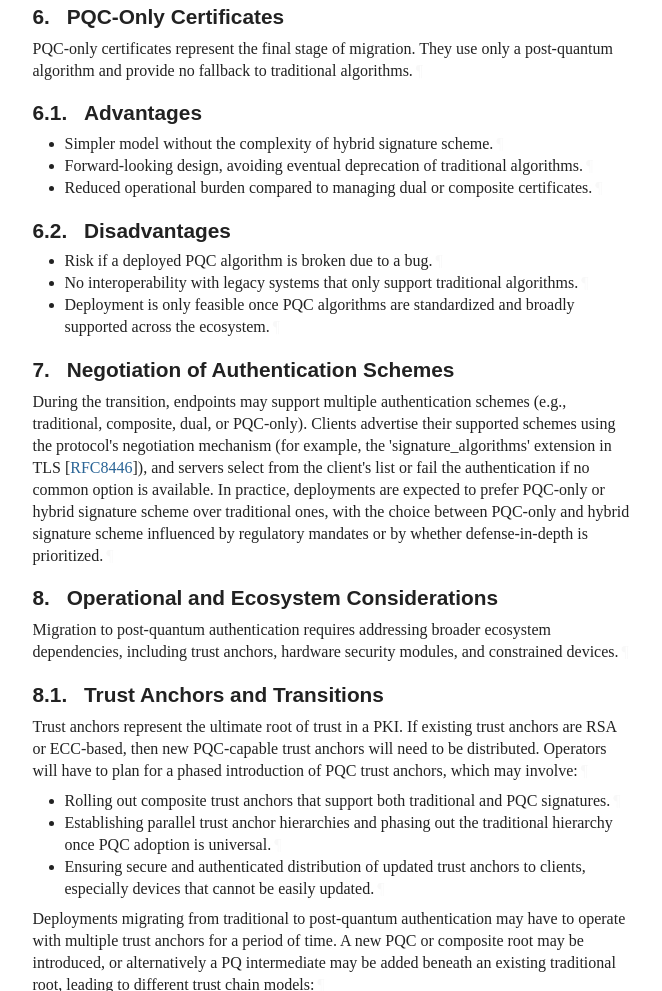
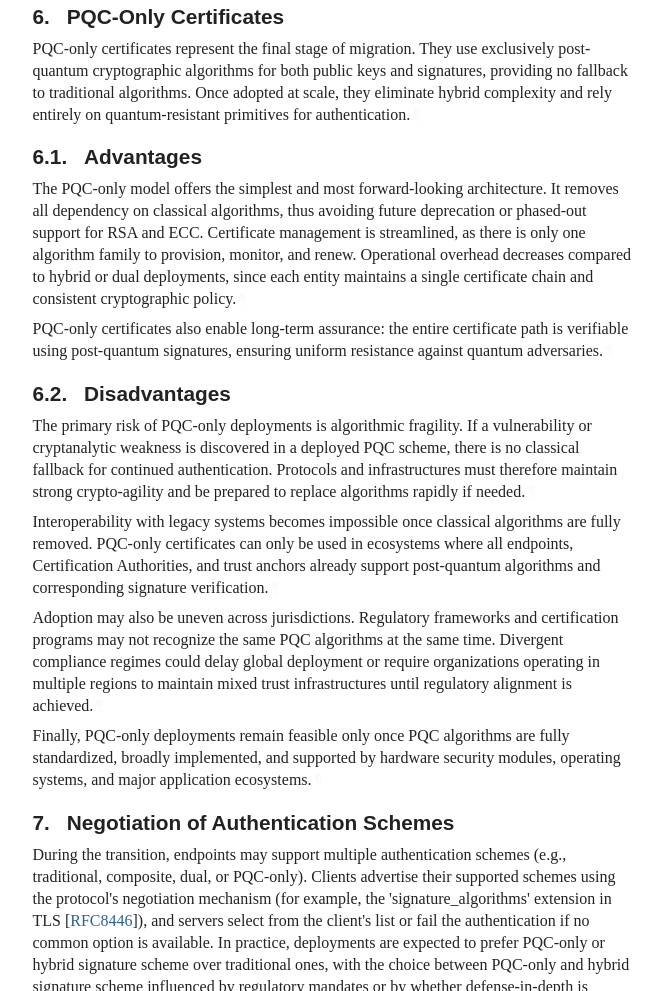
Before and after one commit to tireddy2/pqc-cert-guidance, a plain HTML site: page draft-reddy-pquip-pqc-signature-migration.html in a window 1280 px wide. Shown: the part 4432-5423 px from the top of the page, without its empty margins (92-754 px from the left). Drawn offline with Linux system fonts and the light colour scheme; a web font is replaced by a local one.

Commit message:
Script updating gh-pages from 03590a5. [ci skip]

```diff
--- a/draft-reddy-pquip-pqc-signature-migration.html
+++ b/draft-reddy-pquip-pqc-signature-migration.html
@@ -1521,25 +1521,26 @@ and potential downgrade risks if only one chain is validated.<a href="#section-5
       <h2 id="name-pqc-only-certificates">
 <a href="#section-6" class="section-number selfRef">6. </a><a href="#name-pqc-only-certificates" class="section-name selfRef">PQC-Only Certificates</a>
       </h2>
-<p id="section-6-1">PQC-only certificates represent the final stage of migration. They use
-only a post-quantum algorithm and provide no fallback to traditional algorithms.<a href="#section-6-1" class="pilcrow">¶</a></p>
+<p id="section-6-1">PQC-only certificates represent the final stage of migration.
+They use exclusively post-quantum cryptographic algorithms for both
+public keys and signatures, providing no fallback to traditional
+algorithms.  Once adopted at scale, they eliminate hybrid complexity and
+rely entirely on quantum-resistant primitives for authentication.<a href="#section-6-1" class="pilcrow">¶</a></p>
 <div id="advantages-2">
 <section id="section-6.1">
         <h3 id="name-advantages-3">
 <a href="#section-6.1" class="section-number selfRef">6.1. </a><a href="#name-advantages-3" class="section-name selfRef">Advantages</a>
         </h3>
-<ul class="compact">
-<li class="compact" id="section-6.1-1.1">
-            <p id="section-6.1-1.1.1">Simpler model without the complexity of hybrid signature scheme.<a href="#section-6.1-1.1.1" class="pilcrow">¶</a></p>
-</li>
-          <li class="compact" id="section-6.1-1.2">
-            <p id="section-6.1-1.2.1">Forward-looking design, avoiding eventual deprecation of traditional
-algorithms.<a href="#section-6.1-1.2.1" class="pilcrow">¶</a></p>
-</li>
-          <li class="compact" id="section-6.1-1.3">
-            <p id="section-6.1-1.3.1">Reduced operational burden compared to managing dual or composite certificates.<a href="#section-6.1-1.3.1" class="pilcrow">¶</a></p>
-</li>
-        </ul>
+<p id="section-6.1-1">The PQC-only model offers the simplest and most forward-looking
+architecture. It removes all dependency on classical algorithms, thus
+avoiding future deprecation or phased-out support for RSA and ECC.
+Certificate management is streamlined, as there is only one algorithm
+family to provision, monitor, and renew. Operational overhead decreases
+compared to hybrid or dual deployments, since each entity maintains a
+single certificate chain and consistent cryptographic policy.<a href="#section-6.1-1" class="pilcrow">¶</a></p>
+<p id="section-6.1-2">PQC-only certificates also enable long-term assurance: the entire
+certificate path is verifiable using post-quantum signatures, ensuring
+uniform resistance against quantum adversaries.<a href="#section-6.1-2" class="pilcrow">¶</a></p>
 </section>
 </div>
 <div id="disadvantages-2">
@@ -1547,19 +1548,25 @@ algorithms.<a href="#section-6.1-1.2.1" class="pilcrow">¶</a></p>
         <h3 id="name-disadvantages-3">
 <a href="#section-6.2" class="section-number selfRef">6.2. </a><a href="#name-disadvantages-3" class="section-name selfRef">Disadvantages</a>
         </h3>
-<ul class="compact">
-<li class="compact" id="section-6.2-1.1">
-            <p id="section-6.2-1.1.1">Risk if a deployed PQC algorithm is broken due to a bug.<a href="#section-6.2-1.1.1" class="pilcrow">¶</a></p>
-</li>
-          <li class="compact" id="section-6.2-1.2">
-            <p id="section-6.2-1.2.1">No interoperability with legacy systems that only support traditional
-algorithms.<a href="#section-6.2-1.2.1" class="pilcrow">¶</a></p>
-</li>
-          <li class="compact" id="section-6.2-1.3">
-            <p id="section-6.2-1.3.1">Deployment is only feasible once PQC algorithms are standardized and
-broadly supported across the ecosystem.<a href="#section-6.2-1.3.1" class="pilcrow">¶</a></p>
-</li>
-        </ul>
+<p id="section-6.2-1">The primary risk of PQC-only deployments is algorithmic fragility. If a
+vulnerability or cryptanalytic weakness is discovered in a deployed PQC
+scheme, there is no classical fallback for continued authentication.
+Protocols and infrastructures must therefore maintain strong
+crypto-agility and be prepared to replace algorithms rapidly if needed.<a href="#section-6.2-1" class="pilcrow">¶</a></p>
+<p id="section-6.2-2">Interoperability with legacy systems becomes impossible once classical
+algorithms are fully removed. PQC-only certificates can only be used in
+ecosystems where all endpoints, Certification Authorities, and
+trust anchors already support post-quantum algorithms and corresponding
+signature verification.<a href="#section-6.2-2" class="pilcrow">¶</a></p>
+<p id="section-6.2-3">Adoption may also be uneven across jurisdictions. Regulatory frameworks
+and certification programs may not recognize the same PQC
+algorithms at the same time. Divergent compliance regimes could delay
+global deployment or require organizations operating in multiple
+regions to maintain mixed trust infrastructures until regulatory
+alignment is achieved.<a href="#section-6.2-3" class="pilcrow">¶</a></p>
+<p id="section-6.2-4">Finally, PQC-only deployments remain feasible only once PQC algorithms
+are fully standardized, broadly implemented, and supported by hardware
+security modules, operating systems, and major application ecosystems.<a href="#section-6.2-4" class="pilcrow">¶</a></p>
 </section>
 </div>
 </section>
```
Also changed, not shown: draft-reddy-pquip-pqc-signature-migration.txt.
